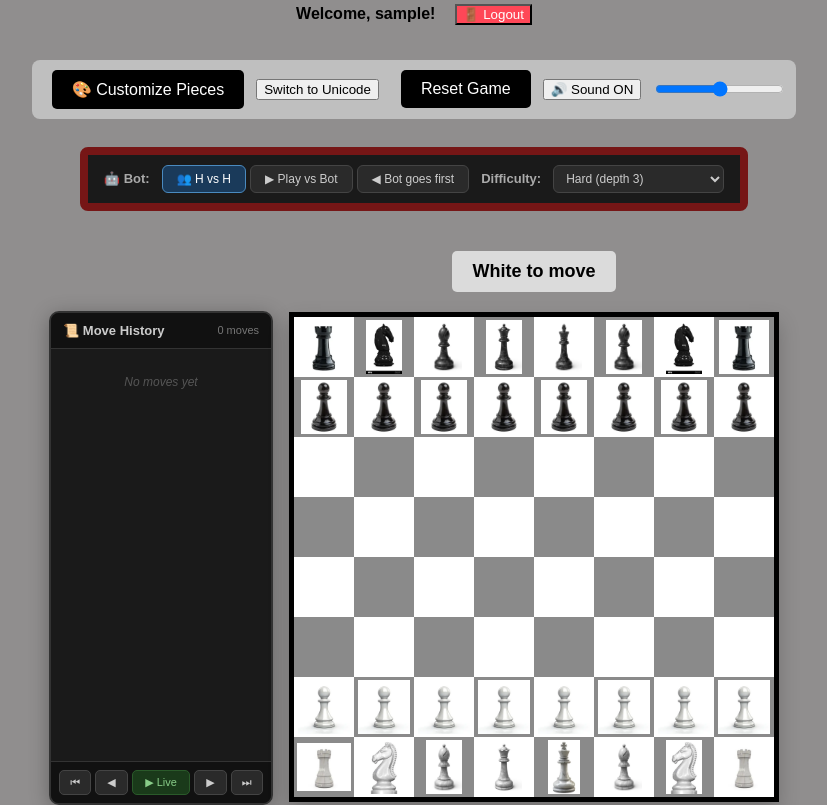
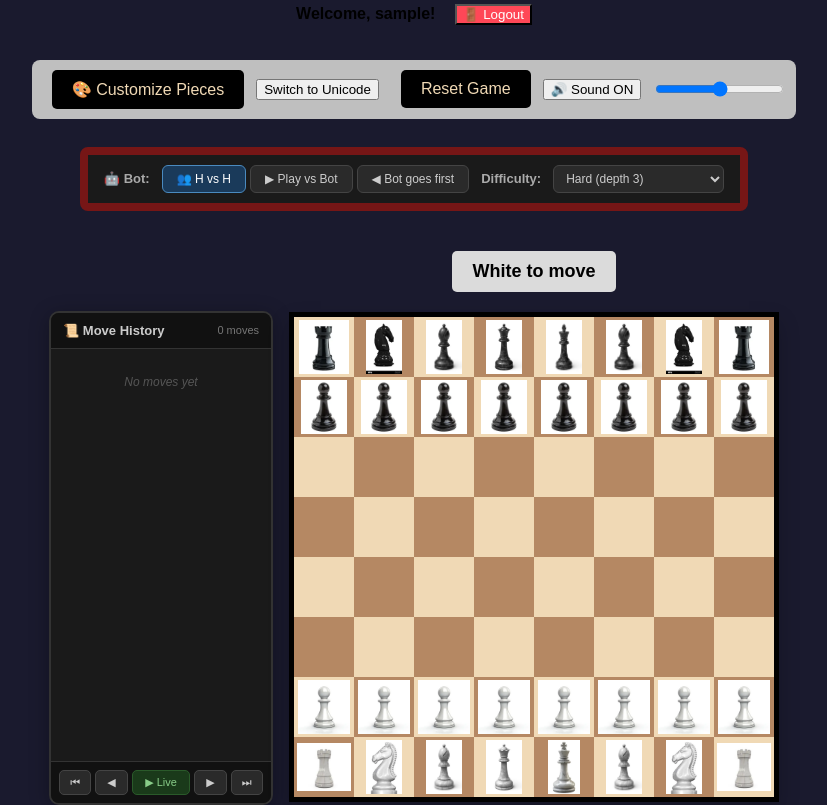
Before and after one commit to rajlakheradev-creator/ChessForage, a website: page public/game.html in a window 1280 px wide. Shown: the part 69-874 px from the top of the page, without its empty margins (226-1053 px from the left). Drawn offline with Linux system fonts and the light colour scheme; sample sign-in values are in the browser's storage.

Commit message:
some bugs and color changes

```diff
--- a/public/css/Asset-modal.css
+++ b/public/css/Asset-modal.css
@@ -84,7 +84,7 @@
    ============================================================ */
 .modal-grid {
     display: grid;
-    grid-template-columns: repeat(auto-fill, minmax(100px, 1fr));
+    grid-template-columns: repeat(3, 1fr);
     gap: 12px;
     margin-bottom: 20px;
 }
--- a/public/css/variables.css
+++ b/public/css/variables.css
@@ -1,12 +1,12 @@
 :root {
     /* Fixed Syntax: Comments must be inside / * * / or removed from the value line */
-    --Light: #ffffff;
+    --Light: #f0d9b5;
     --Light-1: #dbdbdb;
     --Light-2: #bfbfbf;
-    --Dark-1: #8a8a8a;
+    --Dark-1: #b58863;
     --Dark: #000000;
 
-    --Background: #908e8e;
+    --Background: #1a1a2e;
     --Surface: #dbdbdb;
     --Border: #bfbfbf;
 
--- a/public/js/asset-modal.js
+++ b/public/js/asset-modal.js
@@ -60,7 +60,7 @@ export function buildModal() {
     header.innerHTML = `
         <h3>🎨 Customize Pieces</h3>
         <p>Upload an image or GIF for any piece. Supports .jpg .png .gif .webp</p>
-        <button id="modal-close-btn">✕</button>
+        <button id="modal-close-btn">X</button>
     `;
 
     // --- Grid of piece slots ---
--- a/public/js/ui-handlers.js
+++ b/public/js/ui-handlers.js
@@ -13,8 +13,13 @@ export function setupEventListeners() {
     });
 
     // Piece customizer modal
-    elements.changeImgBtn.addEventListener('click', openModal);
-
+// AFTER (fixed)
+elements.changeImgBtn.addEventListener('click', () => {
+    const overlay = document.getElementById('asset-overlay');
+    if (overlay) {
+        overlay.classList.add('open');
+    }
+});
     // Toggle Unicode / images
     elements.toggleStyleBtn.addEventListener('click', () => {
         state.useImageAssets = !state.useImageAssets;
```
